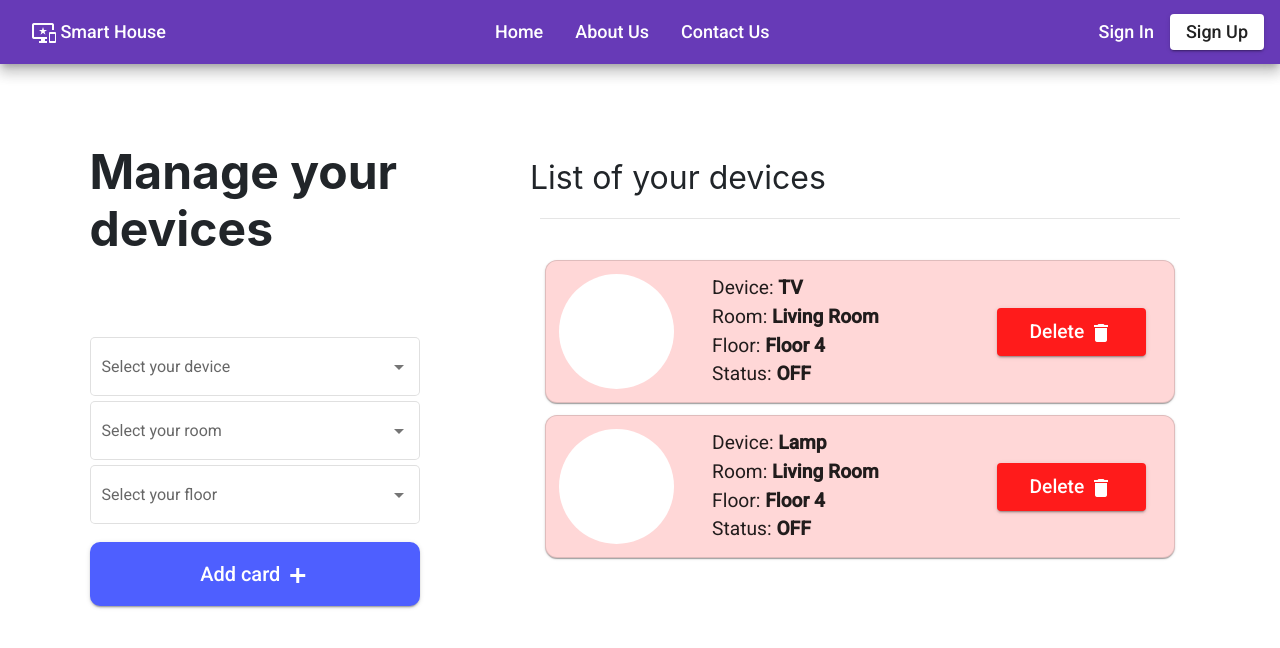
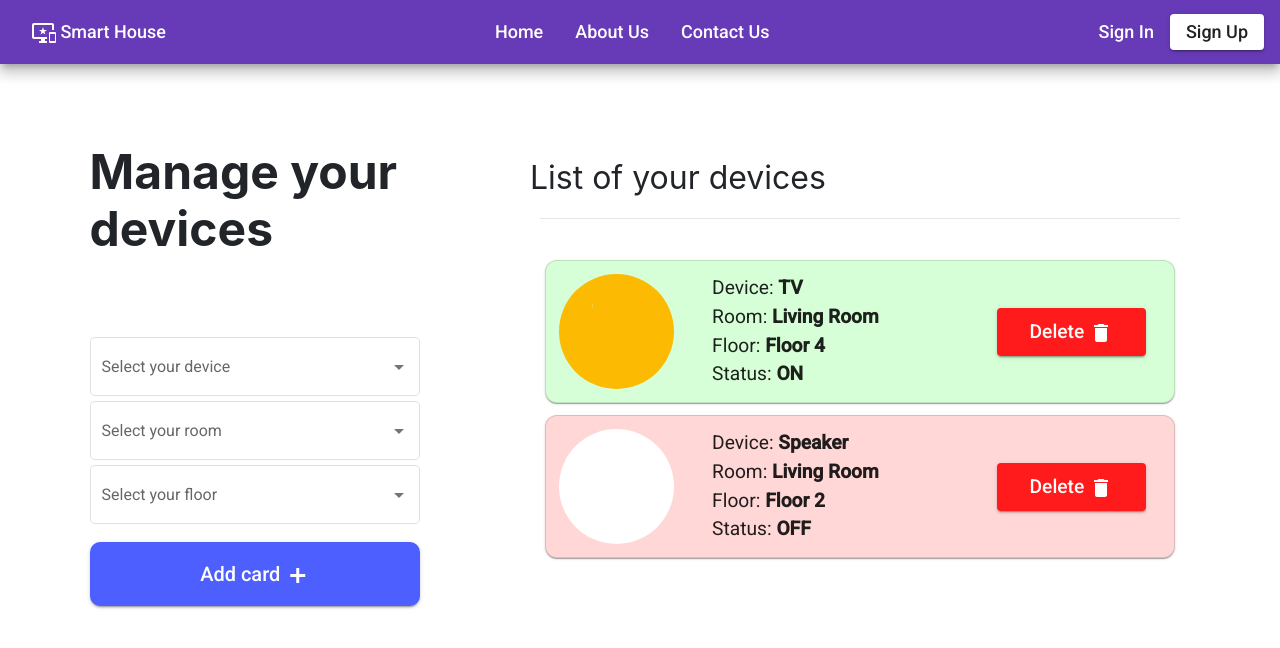
Before and after one commit to Mr-Yassine/Smart-House, an Angular app: page /home in a window 1280 px wide. Shown: the top 648 px of the page. Built offline with nearby package versions, Linux system fonts and the light colour scheme; data requests are answered from the project's data file.

Commit message:
first commit

```diff
--- a/db.json
+++ b/db.json
@@ -20,6 +20,13 @@
       "phone": "9393",
       "email": "d@DZ",
       "password": "dz"
+    },
+    {
+      "id": "ab16d575-33dd-434d-9a78-6face1e444d2",
+      "name": "test",
+      "phone": "0653318885",
+      "email": "t@gmail.com",
+      "password": "123"
     }
   ],
   "cards": [
@@ -28,15 +35,15 @@
       "device": "TV",
       "room": "Living Room",
       "floor": "Floor 4",
-      "off": true,
-      "on": false,
-      "status": "OFF"
+      "off": false,
+      "on": true,
+      "status": "ON"
     },
     {
-      "id": "36090656-17a5-4813-9ff7-bde662ab1c0f",
-      "device": "Lamp",
+      "id": "61fb70b6-a1aa-4b3d-a856-b24d305c2b62",
+      "device": "Speaker",
       "room": "Living Room",
-      "floor": "Floor 4",
+      "floor": "Floor 2",
       "off": true,
       "on": false,
       "status": "OFF"
@@ -72,12 +79,16 @@
   ],
   "floors": [
     {
-      "id": 1,
-      "floor": "Floor 1"
+      "id": 1649078282,
+      "floor": "Floor 4"
     },
     {
-      "id": 1649078282,
-      "floor": "Floor 4"
+      "id": "87c13df3-804a-4d7e-b0a6-09851c400af5",
+      "floor": "Floor 2"
+    },
+    {
+      "id": "e3a61663-7b7a-42bd-b9e7-059c2f1afe02",
+      "floor": "Floor 0"
     }
   ]
 }
--- a/src/app/pages/home/home.component.ts
+++ b/src/app/pages/home/home.component.ts
@@ -1,4 +1,4 @@
-import { Component, OnInit } from '@angular/core';
+import { Component, DoCheck, OnChanges, OnInit, SimpleChanges } from '@angular/core';
 import { CardService } from 'src/app/services/cards/card.service';
 import { ICards } from 'src/app/models/icards';
 import { IDevices } from 'src/app/models/idevices';
--- a/src/app/pages/login/login.component.html
+++ b/src/app/pages/login/login.component.html
@@ -44,7 +44,6 @@
             </mat-form-field>
             <pre></pre>
 
-
             <button mat-raised-button color="primary" type="submit" (click)="login()">
                 Login
             </button>
--- a/src/app/pages/login/login.component.ts
+++ b/src/app/pages/login/login.component.ts
@@ -16,6 +16,8 @@ export class LoginComponent implements OnInit {
 
   ngOnInit(): void {
     this.getUsers();
+    console.log(this.users);
+
   }
 
   users : IUsers[] = [];
@@ -38,18 +40,14 @@ export class LoginComponent implements OnInit {
     if (this.email == "" || this.password == "") {
       return alert("Please fill all the fields");
     } else {
-
       for (let i = 0; i < this.users.length; i++) {
         if (this.users[i].email == this.email && this.users[i].password == this.password) {
           this._snackBar.open("You are logged successfully", "close");
-          this.router.navigate(['/home']);
-          break;
-        } else {
-          return alert("Email or password is incorrect");
+          return this.router.navigate(['/home']);
         }
       }
+      return alert("Email or password is incorrect");
     }
-
   }
 
 
```
